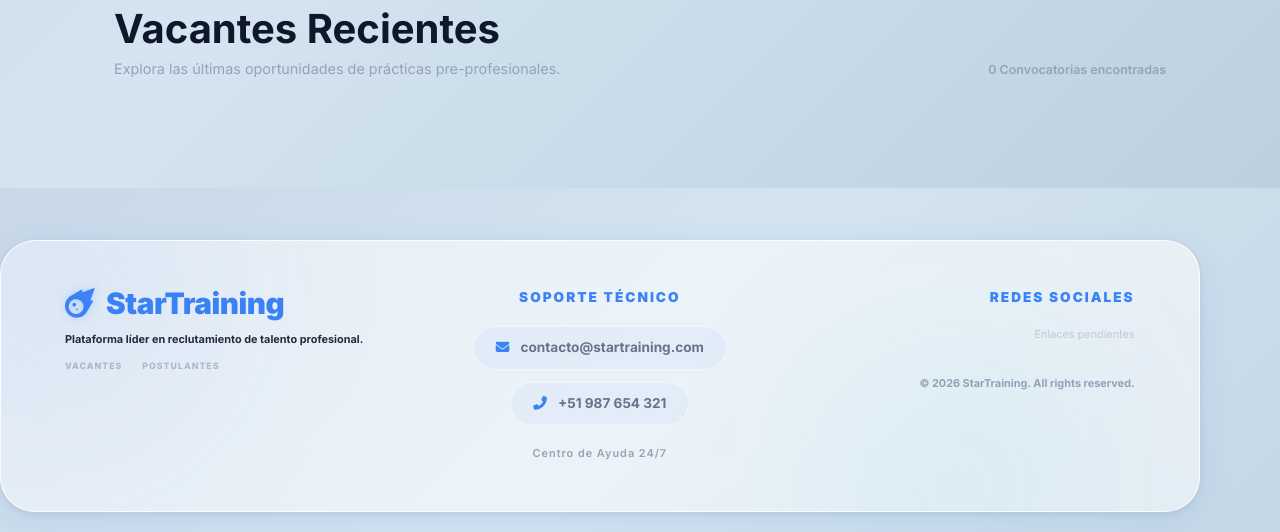
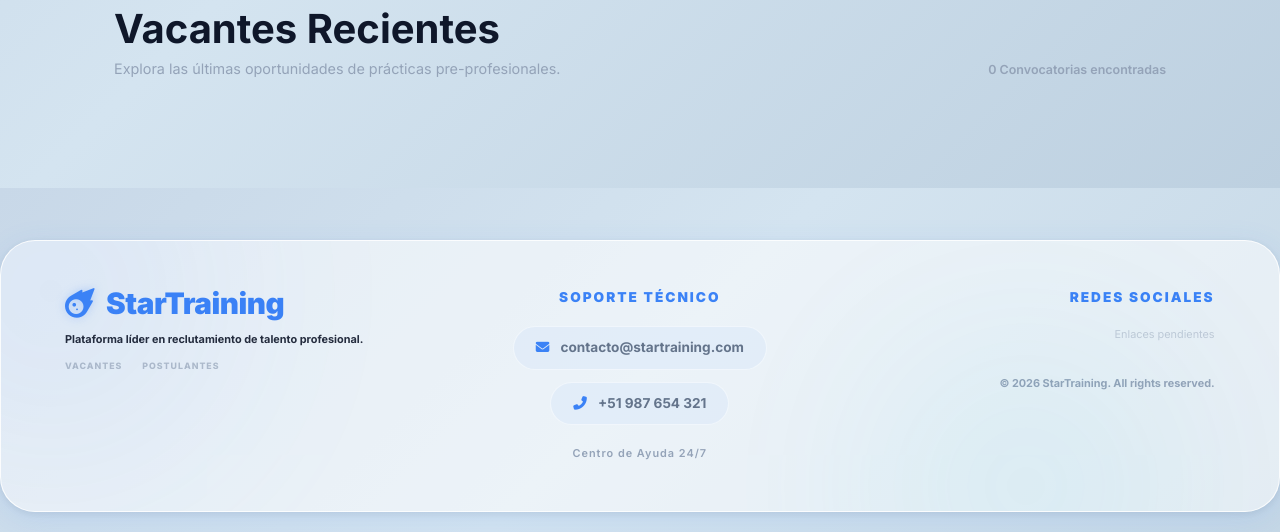
Before and after one commit to devcodexio/startraining_mysql, a PHP site: template src/Views/home.php in a window 1280 px wide. Shown: the part 612-1144 px from the top of the page. Run offline with PHP 8.4, Linux system fonts and the light colour scheme; the template is opened without the code that fills it, so the values that code supplies are empty.

```diff
--- a/src/Layouts/Footer.php
+++ b/src/Layouts/Footer.php
@@ -28,8 +28,8 @@ try {
 <!-- FontAwesome 6 CDN (Garantiza que los iconos fab funcionen) -->
 <link rel="stylesheet" href="https://cdnjs.cloudflare.com/ajax/libs/font-awesome/6.4.0/css/all.min.css">
 
-<footer class="footer-modern mt-5 mb-4 mx-auto animate"
-    style="max-width: 1200px; position:relative; overflow:hidden; border-radius: 35px; border: 1px solid var(--border-light); background: var(--glass-bg); padding: 3rem 4rem; box-shadow: var(--glass-shadow); backdrop-filter: blur(30px);">
+<footer class="footer-modern mt-5 mb-4 animate"
+    style="width: 100%; position:relative; overflow:hidden; border-radius: 35px; border: 1px solid var(--border-light); background: var(--glass-bg); padding: 3rem 4rem; box-shadow: var(--glass-shadow); backdrop-filter: blur(30px);">
 
     <div style="position:absolute; top:-100px; left:-100px; width:300px; height:300px; background:var(--primary); filter:blur(120px); opacity:0.1; border-radius:50%; z-index:0;"></div>
     <div style="position:absolute; bottom:-100px; right:10%; width:250px; height:250px; background:var(--secondary); filter:blur(110px); opacity:0.1; border-radius:50%; z-index:0;"></div>
```
